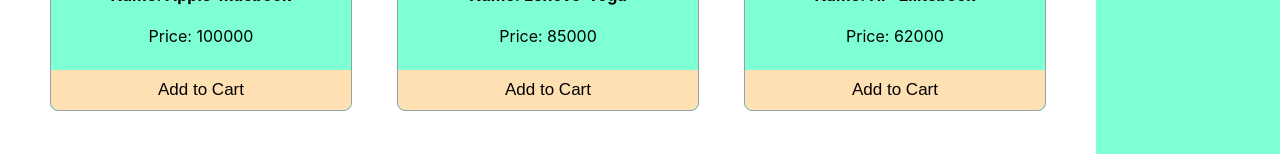
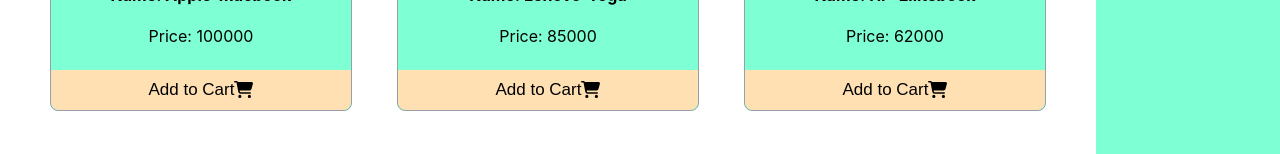
Before and after one commit to sagordevnath/laptop-corner, a React (Create React App) app: page / in a window 1280 px wide. Shown: the part 515-669 px from the top of the page. Built offline with nearby package versions, Linux system fonts and the light colour scheme.

Commit message:
icon add

```diff
--- a/package.json
+++ b/package.json
@@ -3,6 +3,9 @@
   "version": "0.1.0",
   "private": true,
   "dependencies": {
+    "@fortawesome/fontawesome-svg-core": "^6.1.1",
+    "@fortawesome/free-solid-svg-icons": "^6.1.1",
+    "@fortawesome/react-fontawesome": "^0.1.18",
     "@testing-library/jest-dom": "^5.16.3",
     "@testing-library/react": "^12.1.4",
     "@testing-library/user-event": "^13.5.0",
--- a/src/App.js
+++ b/src/App.js
@@ -1,4 +1,6 @@
+import { useState } from 'react';
 import './App.css';
+import Cart from './components/Cart/Cart';
 import Laptop from './components/Laptop/Laptop';
 
 function App() {
@@ -14,6 +16,13 @@
     {id: 9, image: 'http://surl.li/bprbh', name: 'Samsung-Sens', price: 70000},
   ];
 
+  const [cart, setCart] = useState([]);
+
+  const addToCart = (laptop) => {
+    const newCart = [...cart, laptop];
+    setCart(newCart);
+  }
+
 
 
   return (
@@ -23,12 +32,20 @@
       <div className = "main-container" >
         <div className='laptop-container'>
         {
-          laptops.map(laptop => <Laptop key={laptop.id} laptop={laptop}></Laptop>)
+          laptops.map(laptop => <Laptop key={laptop.id} laptop={laptop} addToCart={addToCart}></Laptop>)
         }
         </div>
         <div className='cart-container'>
           <div>
             <h3>Selected Laptop</h3>
+
+              {
+                cart.map(item => {
+                  return <Cart key={item.id} item={item}></Cart>
+                }
+                )}
+
+
           </div>
         </div>
       </div>
--- /dev/null
+++ b/src/components/Cart/Cart.js
@@ -0,0 +1,15 @@
+import React from 'react';
+
+const Cart = ({item}) => {
+    const {image, name, price} = item;
+    return (
+        <div>
+            {/* <img src={image} alt='' />             */}
+            <h4>Name: {name}</h4>
+            {/* <p>Price: {price}</p>                 */}
+
+        </div>
+    );
+};
+
+export default Cart;
--- a/src/components/Laptop/Laptop.css
+++ b/src/components/Laptop/Laptop.css
@@ -30,6 +30,9 @@
     background-color: #00ff0d;
     color: black;
 }
+.btn icon {
+    margin-left: 10px;
+}
 @media screen and (max-width:1100px) {
     .products-container{
         grid-template-columns: repeat(1, 1fr);
--- a/src/components/Laptop/Laptop.js
+++ b/src/components/Laptop/Laptop.js
@@ -1,14 +1,16 @@
 import React from 'react';
 import './Laptop.css';
+import { FontAwesomeIcon } from '@fortawesome/react-fontawesome'
+import { faShoppingCart } from '@fortawesome/free-solid-svg-icons'
 
-const Laptop = ({laptop}) => {
+const Laptop = ({laptop, addToCart}) => {
     const {image, name, price} = laptop;
     return (
         <div className='laptop-info'>
             <img src={image} alt=""/>
             <h4>Name: {name}</h4>
             <p>Price: {price}</p>
-            <button className='btn'>Add to Cart </button>
+            <button onClick={()=>addToCart(laptop)} className='btn'>Add to Cart   <FontAwesomeIcon icon={faShoppingCart} /></button>
         </div>
     );
 };
```
Also changed, not shown: src/components/Cart/Cart.css (added), 1 other file (tests, documents, lock files or other folders).
